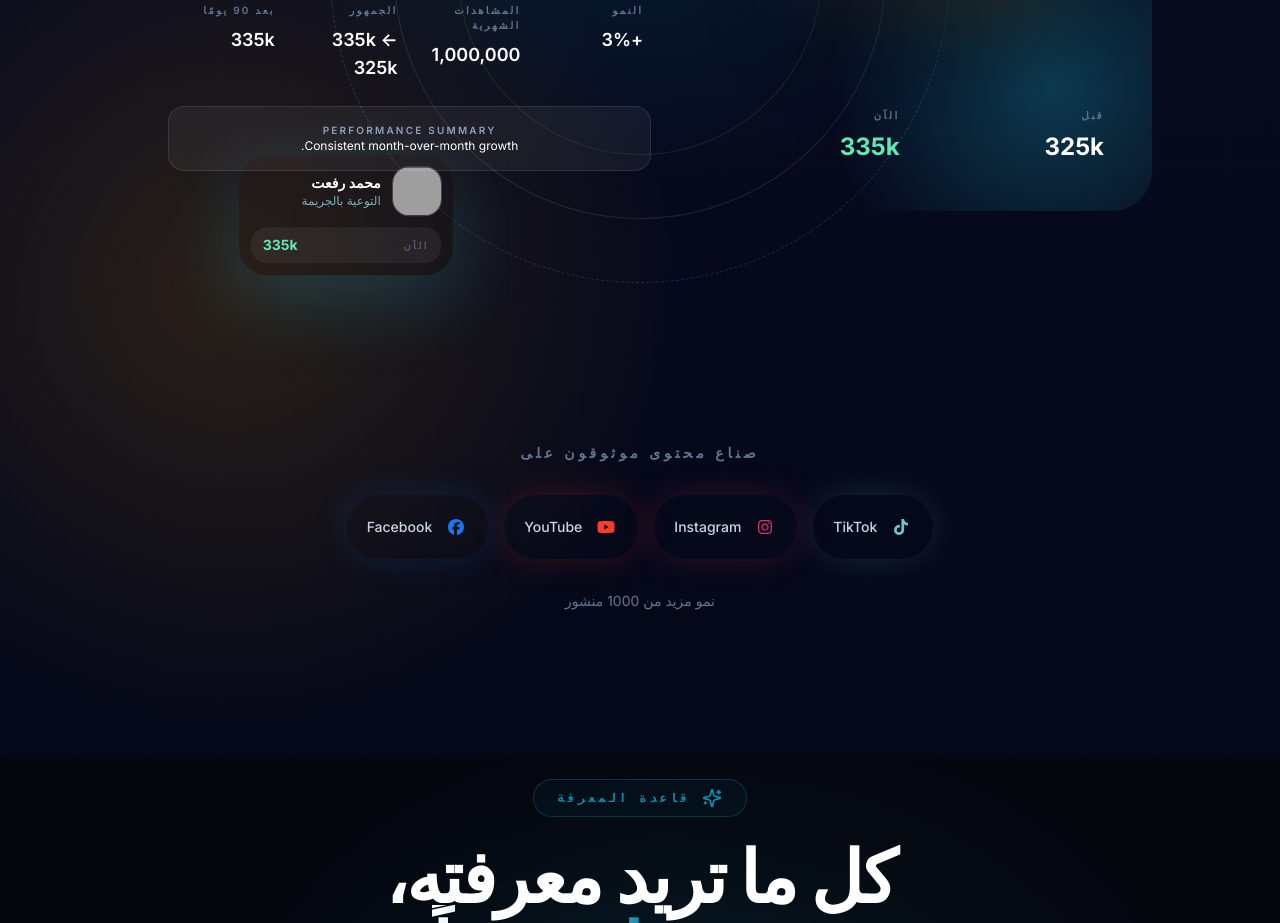
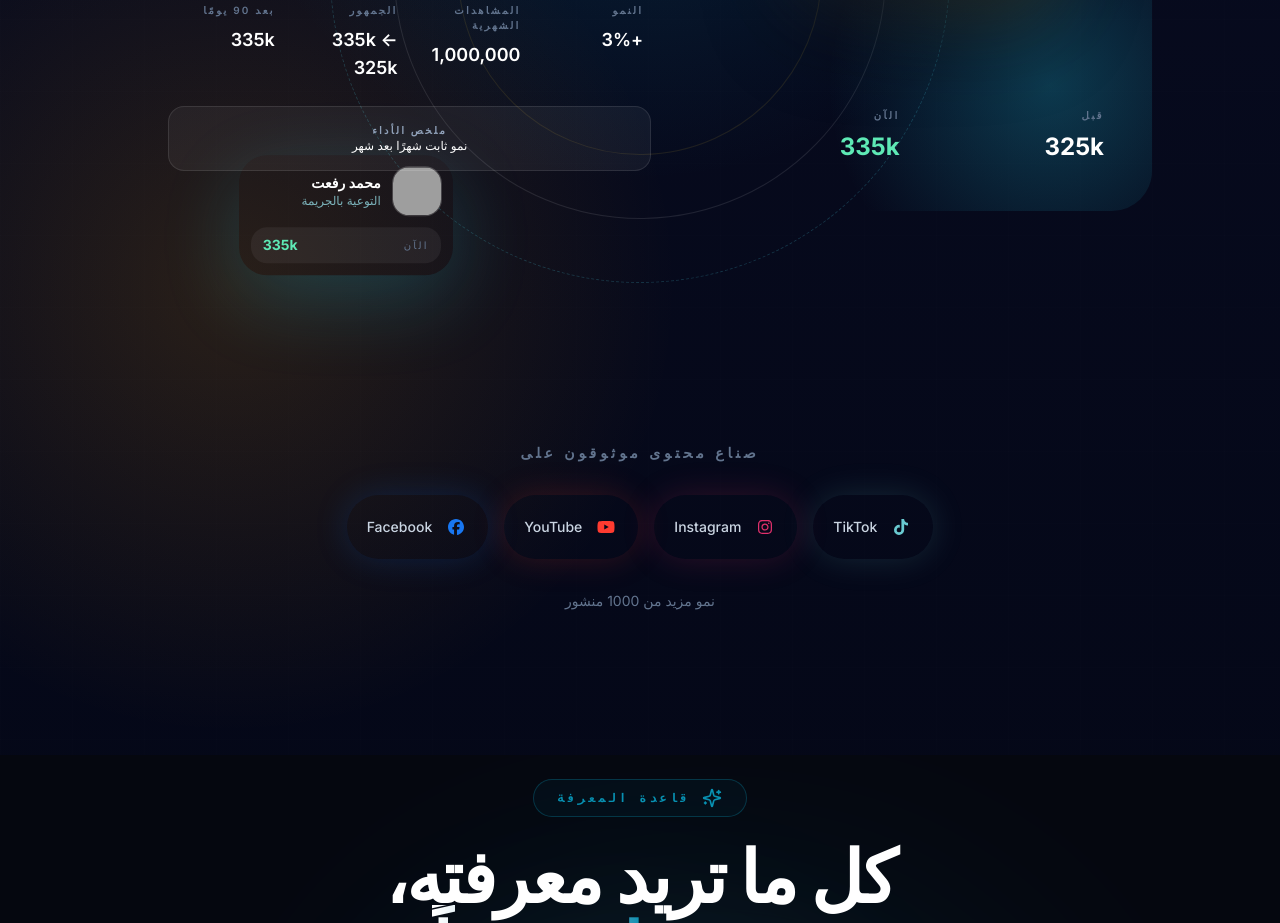
Before and after one commit to Mohammed-Karim226/GrowthLab, a Next.js app: page /ar in a window 1280 px wide. Shown: the part 5920-6843 px from the top of the page. Built offline with nearby package versions, Linux system fonts and the light colour scheme; grey boxes are pictures that could not be loaded.

Commit message:
add ar translation

```diff
--- a/src/components/home/TestimonialsSection.tsx
+++ b/src/components/home/TestimonialsSection.tsx
@@ -304,10 +304,10 @@ export default function TestimonialsSection({
                     className="col-span-full mt-2 rounded-2xl bg-white/5 p-4 text-center border border-white/10"
                   >
                     <p className="text-[10px] font-semibold uppercase tracking-[0.22em] text-slate-400">
-                      Performance Summary
+                      {t("Performance Summary")}
                     </p>
-                    <p className="text-xs text-white">
-                      Consistent month-over-month growth.
+                    <p className="text-xs text-white uppercase">
+                      {t("consistent month-over-month growth")}
                     </p>
                   </motion.div>
                 </div>
--- a/src/locales/ar.json
+++ b/src/locales/ar.json
@@ -133,6 +133,8 @@
     "afterLabel": "بعد 90 يومًا",
     "growth": "النمو",
     "monthlyViews": "المشاهدات الشهرية",
+    "Performance Summary": "ملخص الأداء",
+    "consistent month-over-month growth": "نمو ثابت شهرًا بعد شهر",
     "audience": "الجمهور",
     "before": "قبل",
     "now": "الآن",
--- a/src/locales/en.json
+++ b/src/locales/en.json
@@ -133,6 +133,8 @@
     "afterLabel": "AFTER 90 DAYS",
     "growth": "GROWTH",
     "monthlyViews": "MONTHLY VIEWS",
+    "Performance Summary": "PERFORMANCE SUMMARY",
+    "consistent month-over-month growth": "consistent month-over-month growth",
     "audience": "AUDIENCE",
     "before": "BEFORE",
     "now": "NOW",
```
Lines whose indentation alone changed are shown as unchanged.
